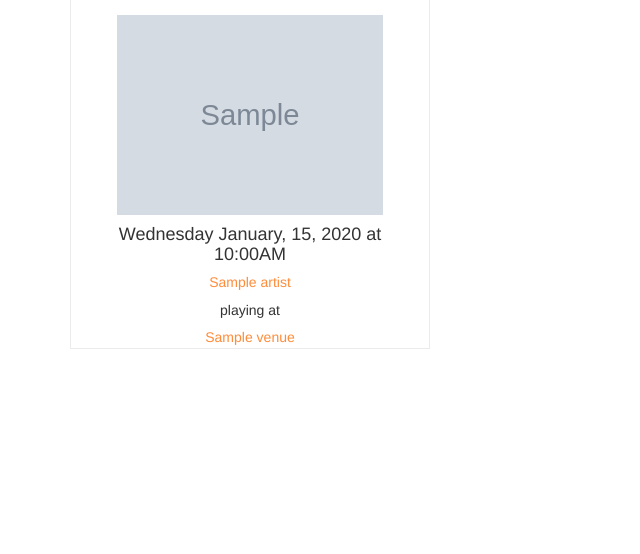
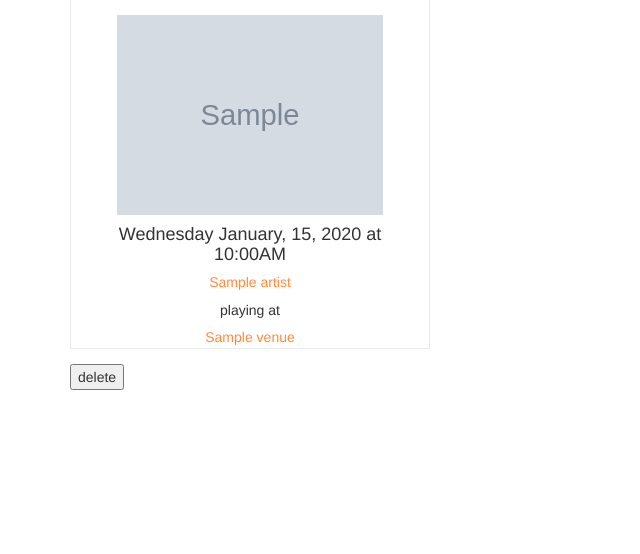
Before and after one commit to xudaiyanzi/Fyyur, a Flask app: page /shows in a window 1280 px wide. Shown: the part 81-635 px from the top of the page, without its empty margins (0-640 px from the left). Run offline with Flask 2, Linux system fonts and the light colour scheme; tables that the repository leaves empty hold one stand-in row (values such as "Sample post"); grey boxes marked "Sample" are stand-in pictures; some libraries are stand-ins or nearby versions.

Commit message:
add delete button to shows

```diff
--- a/app.py
+++ b/app.py
@@ -710,6 +710,27 @@ if not app.debug:
     app.logger.addHandler(file_handler)
     app.logger.info('errors')
 
+@app.route('/shows/<int:show_id>/delete', methods=['DELETE'])
+
+def delete_show(show_id):
+  error = False
+  try:
+      Shows.query.filter_by(id=show_id).delete()
+      db.session.commit()
+  except:
+      db.session.rollback()
+  finally:
+      db.session.close()
+  if error:
+    flash('Oops, an error occurred in Show! The show could not be delete.' )
+
+  else:
+    flash('The show was successfully deleted!')
+
+  #### can not use redirect(url) here, because it gives a 405 error
+  #### redirect is not allowed in a DELETE request
+  return jsonify({'success':True})
+
 #----------------------------------------------------------------------------#
 # Launch.
 #----------------------------------------------------------------------------#
--- a/models.py
+++ b/models.py
@@ -80,7 +80,5 @@ class Shows(db.Model):
     artist_id = db.Column('artist_id', db.Integer, db.ForeignKey('Artist.id', ondelete='CASCADE'), nullable=False)
     start_time = db.Column(db.DateTime, nullable=False, default=datetime.utcnow)
 
-    venue = relationship(Venue, backref=backref("Shows", cascade="all, delete-orphan"))
-    artist = relationship(Artist, backref=backref("Shows", cascade="all, delete-orphan"))
     def __repr__(self):
         return "<Shows>" % self.id % self.venue_id % self.artist_id % self.start_time
--- a/templates/pages/shows.html
+++ b/templates/pages/shows.html
@@ -11,7 +11,26 @@
             <p>playing at</p>
             <h5><a href="/venues/{{ show.venue_id }}">{{ show.venue_name }}</a></h5>
         </div>
+
+        <button id="delete-button" data-id="{{show.id}}"> delete </button>
+
     </div>
     {% endfor %}
 </div>
+
+<script>
+	const deleteCross = document.getElementById("delete-button");
+	deleteCross.onclick =  function(e) {
+			const show_id = e.target.dataset['id'];
+			fetch('/shows/' + show_id + '/delete', {
+			method: 'DELETE',
+			})
+			.then(res => console.log(res))
+			.then(setTimeout(function(){
+				window.location.href = '/shows'
+				}, 100)
+			)
+	}
+</script>
+
 {% endblock %}
```
